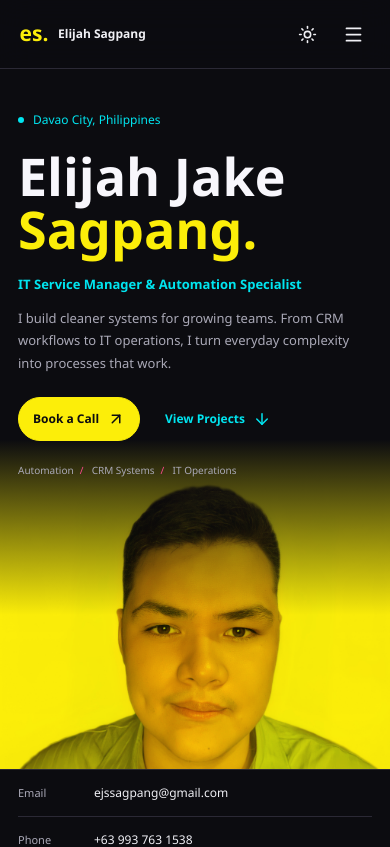
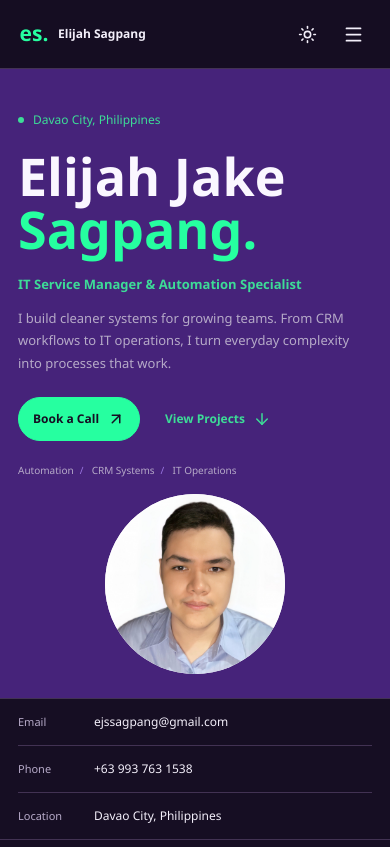
Before and after one commit to ejayssagpang/Portfolio-Website, a React (Vite) app: page / in a window 390 px wide. Shown: the top 847 px of the page. Built offline with nearby package versions, Linux system fonts and the light colour scheme.

Commit message:
Apply mint purple palette and smaller natural portrait

```diff
--- a/app/portfolio.css
+++ b/app/portfolio.css
@@ -1,37 +1,41 @@
 @import "tailwindcss";
 
 :root {
-  --background: #0c0c10;
-  --foreground: #f0f0f5;
-  --muted: #101016;
-  --muted-text: #aaa9b7;
-  --card: #181820;
-  --border: #2b2935;
-  --primary: #fcee09;
-  --primary-dark: #dfd20a;
-  --accent: #00e5f0;
-  --magenta: #ff4a91;
-  --signal-yellow: #fcee09;
-  --button-ink: #0c0c10;
-  --ink: #f8f7fc;
-  --header-bg: rgba(12, 12, 16, 0.94);
-  --icon-surface: #211f17;
+  --background: #160e23;
+  --foreground: #f3effa;
+  --muted: #1e142e;
+  --muted-text: #b6aac8;
+  --card: #46237a;
+  --border: #423253;
+  --primary: #26ffa0;
+  --primary-dark: #3ddc97;
+  --accent: #9b76e3;
+  --detail: #9b76e3;
+  --secondary: #6f41c2;
+  --action: #26ffa0;
+  --hero-surface: #46237a;
+  --button-ink: #160e23;
+  --ink: #faf7ff;
+  --header-bg: rgba(22, 14, 35, 0.94);
+  --icon-surface: #46237a;
   color-scheme: dark;
 }
 [data-theme="light"] {
   --background: #ffffff;
-  --foreground: #23212b;
-  --muted: #f5f4f8;
-  --muted-text: #62606e;
+  --foreground: #2e2041;
+  --muted: #f6f2fb;
+  --muted-text: #6b5b7b;
   --card: #ffffff;
-  --border: #dedce6;
-  --primary: #746600;
-  --primary-dark: #dfd20a;
-  --accent: #006b78;
-  --magenta: #b92160;
-  --ink: #17151f;
+  --border: #e2d8ef;
+  --primary: #46237a;
+  --primary-dark: #3ddc97;
+  --accent: #6f41c2;
+  --detail: #6f41c2;
+  --secondary: #eee5fc;
+  --hero-surface: #f2ecfa;
+  --ink: #28163f;
   --header-bg: rgba(255, 255, 255, 0.94);
-  --icon-surface: #faf7db;
+  --icon-surface: #eee5fc;
   color-scheme: light;
 }
 @theme inline {
@@ -195,36 +199,34 @@ svg {
 }
 
 .hero {
+  --accent: #3ddc97;
   position: relative;
   min-height: 580px;
   overflow: hidden;
   isolation: isolate;
   background: var(--background);
 }
+[data-theme="light"] .hero {
+  --accent: #6f41c2;
+}
 .hero-background {
   position: absolute;
   inset: 0;
   z-index: -1;
-  background: var(--signal-yellow);
+  background: var(--hero-surface);
 }
 .hero-background img {
-  width: 100%;
-  height: 100%;
+  position: absolute;
+  top: 50%;
+  right: max(40px, calc((100% - 1200px) / 2 + 45px));
+  width: 320px;
+  height: 320px;
   display: block;
-  object-fit: contain;
-  object-position: right center;
-  mix-blend-mode: multiply;
-}
-.hero-background::after {
-  content: "";
-  position: absolute;
-  inset: 0;
-  background: linear-gradient(
-    90deg,
-    var(--background) 0%,
-    var(--background) 38%,
-    transparent 72%
-  );
+  object-fit: cover;
+  object-position: center 36%;
+  border-radius: 50%;
+  background: #fff;
+  transform: translateY(-50%);
 }
 .hero-grid {
   display: flex;
@@ -295,8 +297,8 @@ h1 > span {
     border-color 0.2s ease;
 }
 .button.primary {
-  background: var(--signal-yellow);
-  border-color: var(--signal-yellow);
+  background: var(--action);
+  border-color: var(--action);
   color: var(--button-ink);
 }
 .button.primary:hover {
@@ -324,7 +326,7 @@ h1 > span {
   content: "/";
   position: absolute;
   left: -12px;
-  color: var(--magenta);
+  color: var(--detail);
 }
 .intro-strip {
   border-block: 1px solid var(--border);
@@ -455,7 +457,7 @@ h1 > span {
   place-items: center;
   border-radius: 50%;
   background: #f8f7fc;
-  color: var(--logo-color, #006b78);
+  color: var(--logo-color, #46237a);
   font-size: 9px;
   font-weight: 750;
 }
@@ -483,7 +485,7 @@ h1 > span {
 }
 .service-number {
   font-size: 11px;
-  color: var(--magenta);
+  color: var(--detail);
   font-family: var(--font-geist-mono, "Consolas"), monospace;
 }
 .service-logo {
@@ -498,7 +500,7 @@ h1 > span {
   color: var(--primary);
 }
 .service-logo.crm {
-  color: var(--magenta);
+  color: var(--detail);
 }
 .service-logo.systems {
   color: var(--accent);
@@ -616,11 +618,11 @@ h1 > span {
   justify-content: center;
   align-items: center;
   gap: 12px;
-  background: var(--muted);
-  color: var(--accent);
+  background: var(--secondary);
+  color: var(--primary);
 }
 .project-illustration span {
-  color: var(--muted-text);
+  color: var(--foreground);
   font-size: 11px;
 }
 .project-topline {
@@ -673,7 +675,7 @@ h1 > span {
 .tag-row span::before {
   content: "/";
   margin-right: 6px;
-  color: var(--magenta);
+  color: var(--detail);
 }
 
 .credential-grid {
@@ -749,7 +751,7 @@ h1 > span {
 .credential-tags span + span::before {
   content: "/";
   margin-right: 8px;
-  color: var(--magenta);
+  color: var(--detail);
 }
 .certification-item {
   display: flex;
@@ -943,7 +945,7 @@ h1 > span {
   align-items: center;
   gap: 6px;
   padding: 7px 10px;
-  background: #18241d;
+  background: #46237a;
   border-radius: 4px;
   color: #fff;
   font-size: 11px;
@@ -1042,19 +1044,6 @@ h1 > span {
   border-radius: 4px;
 }
 
-@media (min-width: 1600px) {
-  .hero-background img {
-    object-position: calc(50% + 340px) center;
-  }
-  .hero-background::after {
-    background: linear-gradient(
-      90deg,
-      var(--background) 0%,
-      var(--background) 42%,
-      transparent 68%
-    );
-  }
-}
 @media (max-width: 1100px) {
   .nav-links {
     gap: 16px;
@@ -1140,13 +1129,10 @@ h1 > span {
   .lead {
     font-size: 13px;
   }
-  .hero-background::after {
-    background: linear-gradient(
-      90deg,
-      var(--background) 0%,
-      var(--background) 42%,
-      transparent 100%
-    );
+  .hero-background img {
+    width: 220px;
+    height: 220px;
+    right: 24px;
   }
   .tool-groups {
     grid-template-columns: repeat(2, minmax(0, 1fr));
@@ -1216,36 +1202,25 @@ h1 > span {
     display: none;
   }
   .hero {
-    min-height: 700px;
+    min-height: 620px;
   }
   .hero-grid {
     align-items: start;
-    min-height: 700px;
+    min-height: 620px;
     padding-top: 42px;
-    padding-bottom: 280px;
+    padding-bottom: 220px;
   }
   .hero-copy {
     width: 100%;
     max-width: none;
   }
   .hero-background img {
-    position: absolute;
-    bottom: 0;
-    width: 100%;
-    height: 300px;
-    object-fit: cover;
-    object-position: center top;
-  }
-  .hero-background {
-    background: var(--signal-yellow);
-  }
-  .hero-background::after {
-    background: linear-gradient(
-      180deg,
-      var(--background) 0%,
-      var(--background) 53%,
-      transparent 78%
-    );
+    top: auto;
+    bottom: 24px;
+    right: calc(50% - 90px);
+    width: 180px;
+    height: 180px;
+    transform: none;
   }
   h1 {
     font-size: 52px;
@@ -1405,7 +1380,9 @@ h1 > span {
     padding-bottom: 220px;
   }
   .hero-background img {
-    height: 240px;
+    width: 160px;
+    height: 160px;
+    right: calc(50% - 80px);
   }
   .service-grid {
     grid-template-columns: 1fr;
```
